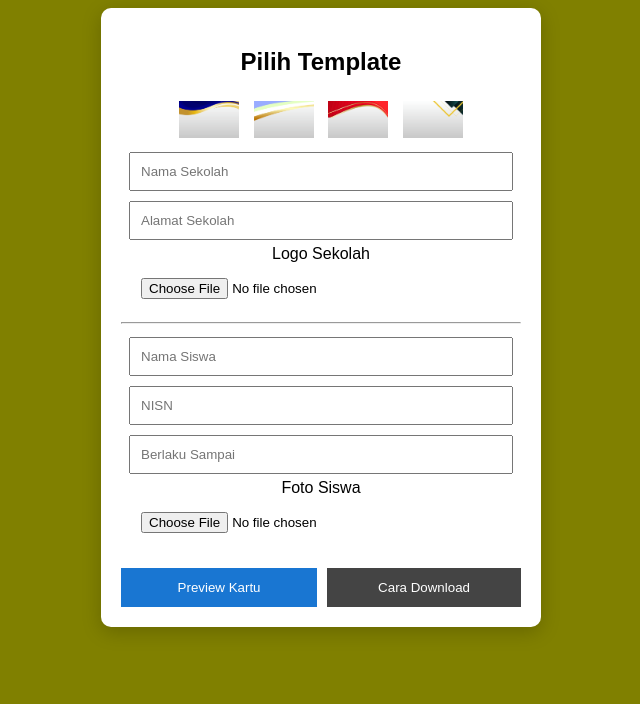
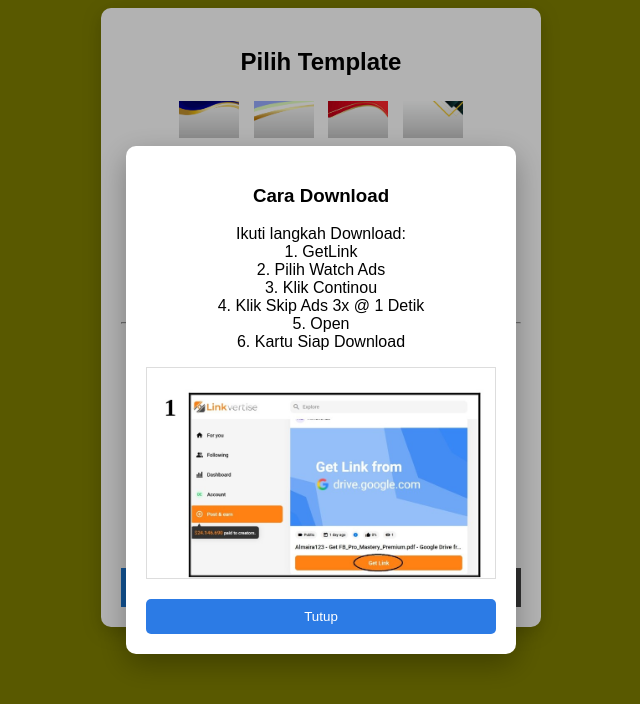
Before and after one commit to givonlee99-dotcom/kartu-pelajar-generator, a plain HTML site: page index.html in a window 1280 px wide. Shown: the whole page, without its empty margins (319-959 px from the left). Drawn offline with Linux system fonts and the light colour scheme.

Commit message:
Update style.css

```diff
--- a/style.css
+++ b/style.css
@@ -170,18 +170,45 @@ cursor:pointer;
 
 .guidePopup{
 position:fixed;
-right:20px;
-bottom:20px;
-width:350px;
-background:white;
-border-radius:10px;
-box-shadow:0 5px 20px rgba(0,0,0,0.3);
+top:0;
+left:0;
+width:100%;
+height:100%;
 display:none;
-z-index:100;
+
+display:flex;
+justify-content:center;
+align-items:center;
+
+background:rgba(0,0,0,0.3);
+z-index:1000;
 }
 
 .guideContent{
-padding:15px;
+
+width:90%;
+max-width:350px;
+
+background:white;
+border-radius:10px;
+
+box-shadow:0 10px 30px rgba(0,0,0,0.3);
+
+padding:20px;
+text-align:center;
+
+animation:popupFade 0.3s;
+}
+
+@keyframes popupFade{
+from{
+transform:scale(0.9);
+opacity:0;
+}
+to{
+transform:scale(1);
+opacity:1;
+}
 }
 
 .guideImages{
@@ -189,9 +216,20 @@ height:200px;
 overflow-y:auto;
 border:1px solid #ddd;
 margin:10px 0;
+padding:5px;
 }
 
 .guideImages img{
 width:100%;
 margin-bottom:10px;
 }
+
+.guideContent button{
+width:100%;
+background:#2c7be5;
+color:white;
+border:none;
+padding:10px;
+border-radius:5px;
+cursor:pointer;
+}
```
